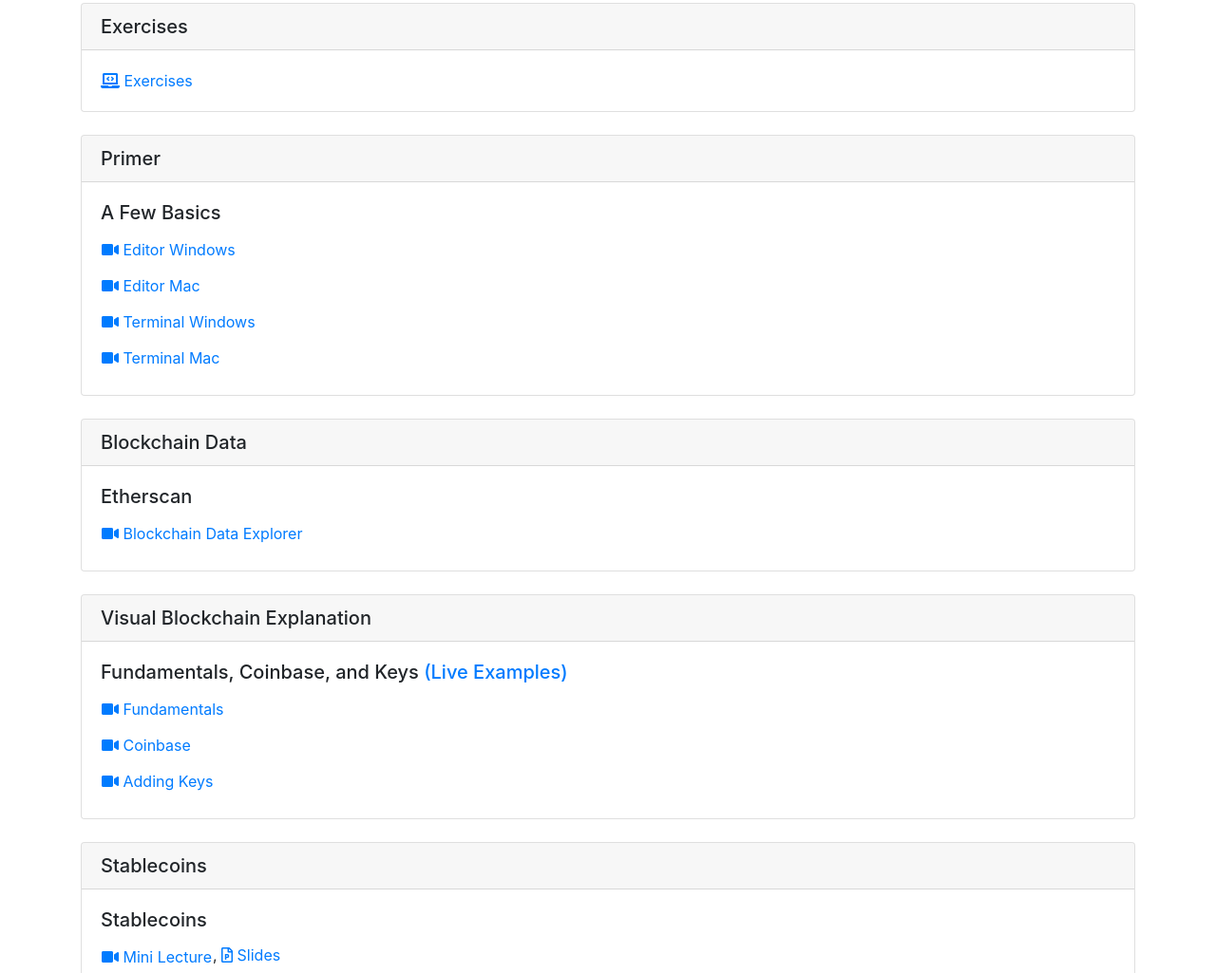
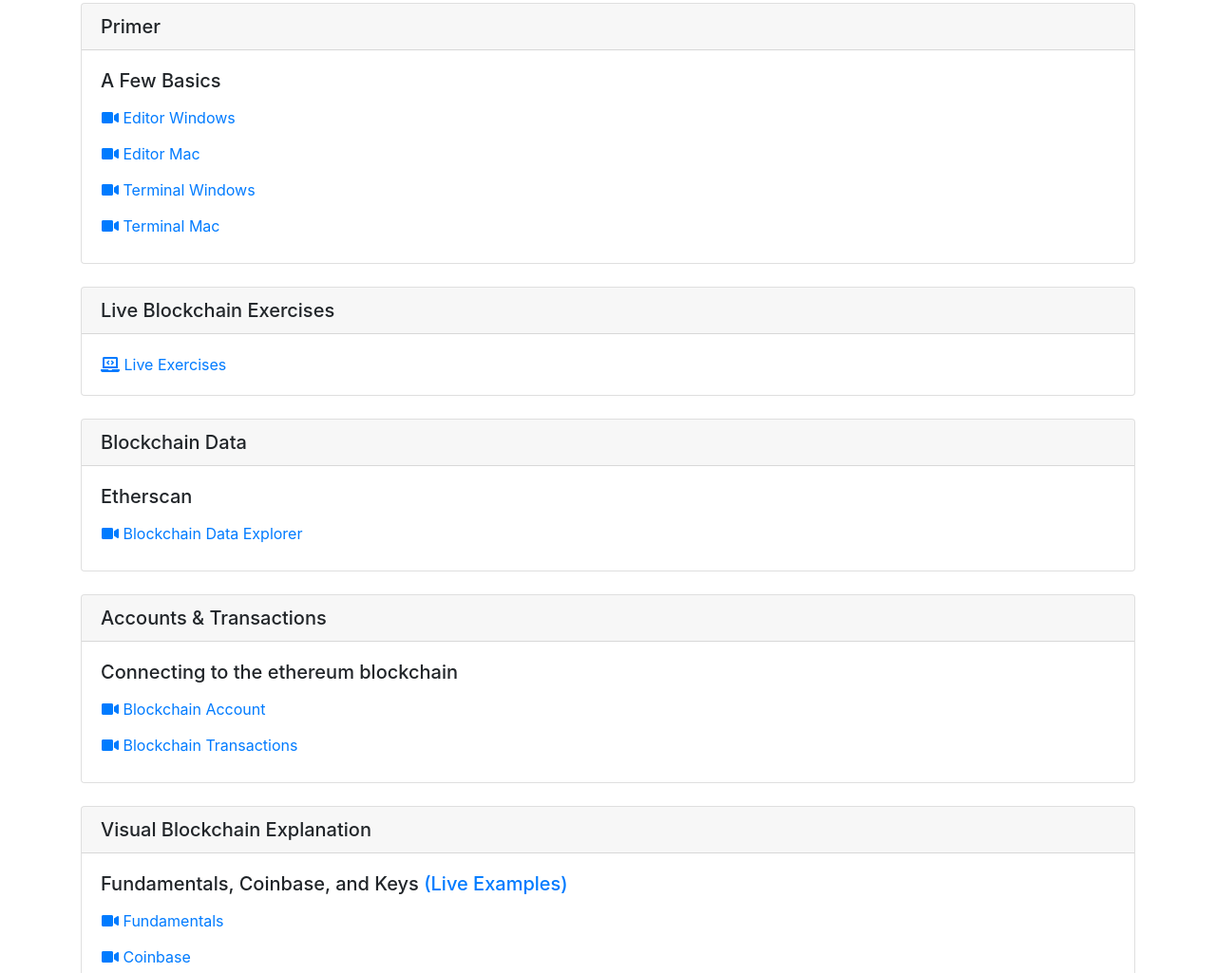
Before and after one commit to heaps/blockchain, a plain HTML site: page index.html in a window 1280 px wide. Shown: the part 853-1878 px from the top of the page at 95% size. Drawn offline with nearby package versions, Linux system fonts and the light colour scheme.

Commit message:
account & transaction

```diff
--- a/home.html
+++ b/home.html
@@ -65,13 +65,6 @@
 </div><br>
 
 <div class="card">
-  <h5 class="card-header">Exercises </h5>
-  <div class="card-body">
-      <a href="#/exercises"><i class="fas fa-laptop-code"></i> Exercises</a>
-  </div>
-</div><br>
-
-<div class="card">
   <h5 class="card-header">Primer </h5>
   <div class="card-body">
 
@@ -92,6 +85,13 @@
   </div>
 </div><br>
 
+<div class="card">
+  <h5 class="card-header">Live Blockchain Exercises</h5>
+  <div class="card-body">
+      <a href="#/exercises"><i class="fas fa-laptop-code"></i> Live Exercises</a>
+  </div>
+</div><br>
+
 
 <div class="card">
   <h5 class="card-header">Blockchain Data </h5>
@@ -103,6 +103,20 @@
 
   </div>
 </div><br>
+
+<div class="card">
+  <h5 class="card-header">Accounts & Transactions </h5>
+  <div class="card-body">
+
+    <h5>Connecting to the ethereum blockchain</h5>
+      <button type="button" class="btn btn-link mx-0 px-0" onclick="showVideo('qOOJIKuwMSM')"> <i class="fas fa-video"></i> Blockchain Account
+      </button> <br>
+      <button type="button" class="btn btn-link mx-0 px-0" onclick="showVideo('TQvR-SgIylM')"> <i class="fas fa-video"></i> Blockchain Transactions
+      </button>
+
+  </div>
+</div><br>
+
 
 <div class="card">
   <h5 class="card-header">Visual Blockchain Explanation</h5>
```
